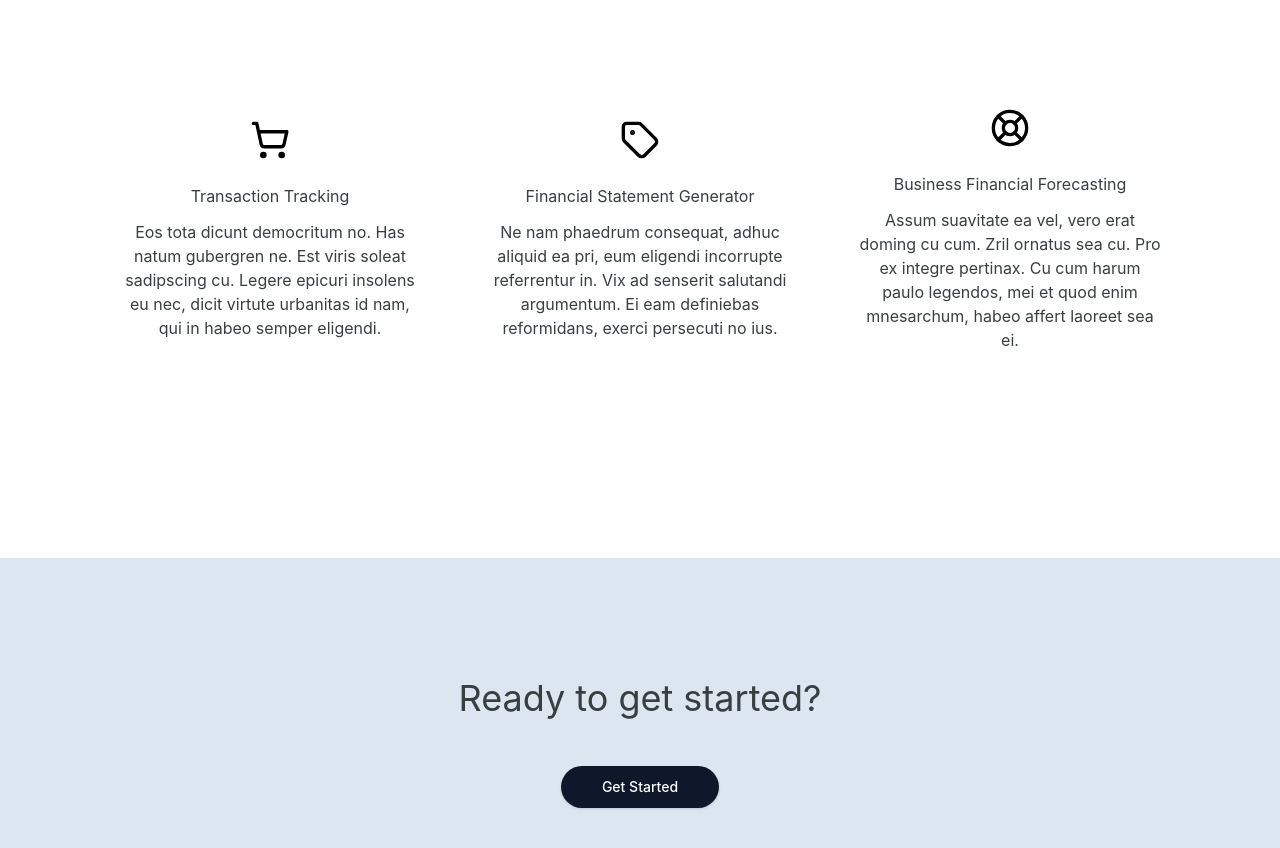
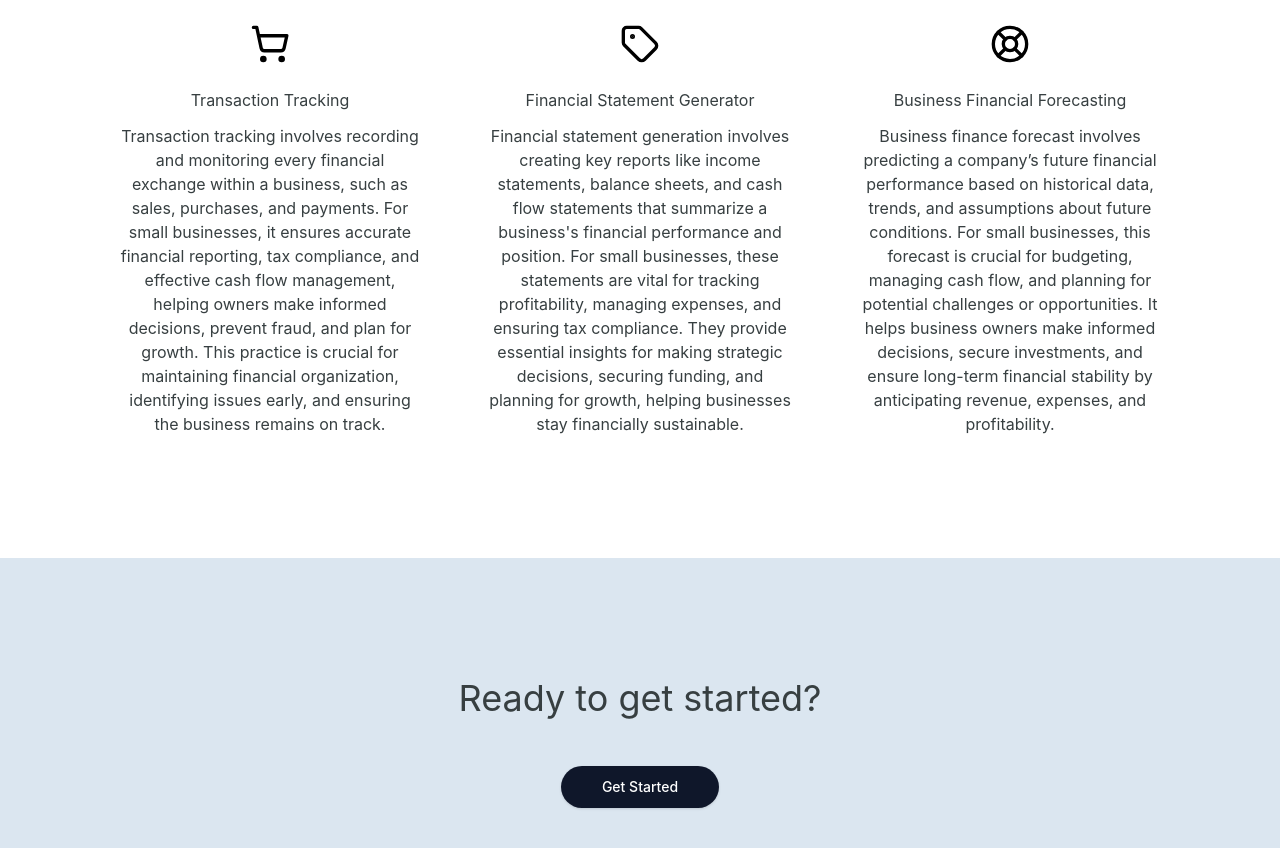
Before and after one commit to theacademy/c411-final-team-projects-c411-team-6, a React (Create React App) app in the folder client/: page / in a window 1280 px wide. Shown: the part 1100-1948 px from the top of the page. Built offline with nearby package versions, Linux system fonts and the light colour scheme.

Commit message:
landing page text

```diff
--- a/client/src/components/Home.js
+++ b/client/src/components/Home.js
@@ -11,19 +11,19 @@ const featureCards = [
         icon: <ShoppingCartIcon className="w-10 h-10" />,
         title: "Transaction Tracking",
         description:
-            "Eos tota dicunt democritum no. Has natum gubergren ne. Est viris soleat sadipscing cu. Legere epicuri insolens eu nec, dicit virtute urbanitas id nam, qui in habeo semper eligendi.",
+            "Transaction tracking involves recording and monitoring every financial exchange within a business, such as sales, purchases, and payments. For small businesses, it ensures accurate financial reporting, tax compliance, and effective cash flow management, helping owners make informed decisions, prevent fraud, and plan for growth. This practice is crucial for maintaining financial organization, identifying issues early, and ensuring the business remains on track.",
     },
     {
         icon: <TagIcon className="w-10 h-10" />,
         title: "Financial Statement Generator",
         description:
-            "Ne nam phaedrum consequat, adhuc aliquid ea pri, eum eligendi incorrupte referrentur in. Vix ad senserit salutandi argumentum. Ei eam definiebas reformidans, exerci persecuti no ius.",
+            "Financial statement generation involves creating key reports like income statements, balance sheets, and cash flow statements that summarize a business's financial performance and position. For small businesses, these statements are vital for tracking profitability, managing expenses, and ensuring tax compliance. They provide essential insights for making strategic decisions, securing funding, and planning for growth, helping businesses stay financially sustainable.",
     },
     {
         icon: <LifeBuoyIcon className="w-10 h-10" />,
         title: "Business Financial Forecasting",
         description:
-            "Assum suavitate ea vel, vero erat doming cu cum. Zril ornatus sea cu. Pro ex integre pertinax. Cu cum harum paulo legendos, mei et quod enim mnesarchum, habeo affert laoreet sea ei.",
+            "Business finance forecast involves predicting a company’s future financial performance based on historical data, trends, and assumptions about future conditions. For small businesses, this forecast is crucial for budgeting, managing cash flow, and planning for potential challenges or opportunities. It helps business owners make informed decisions, secure investments, and ensure long-term financial stability by anticipating revenue, expenses, and profitability.",
     },
 ];
 
```
